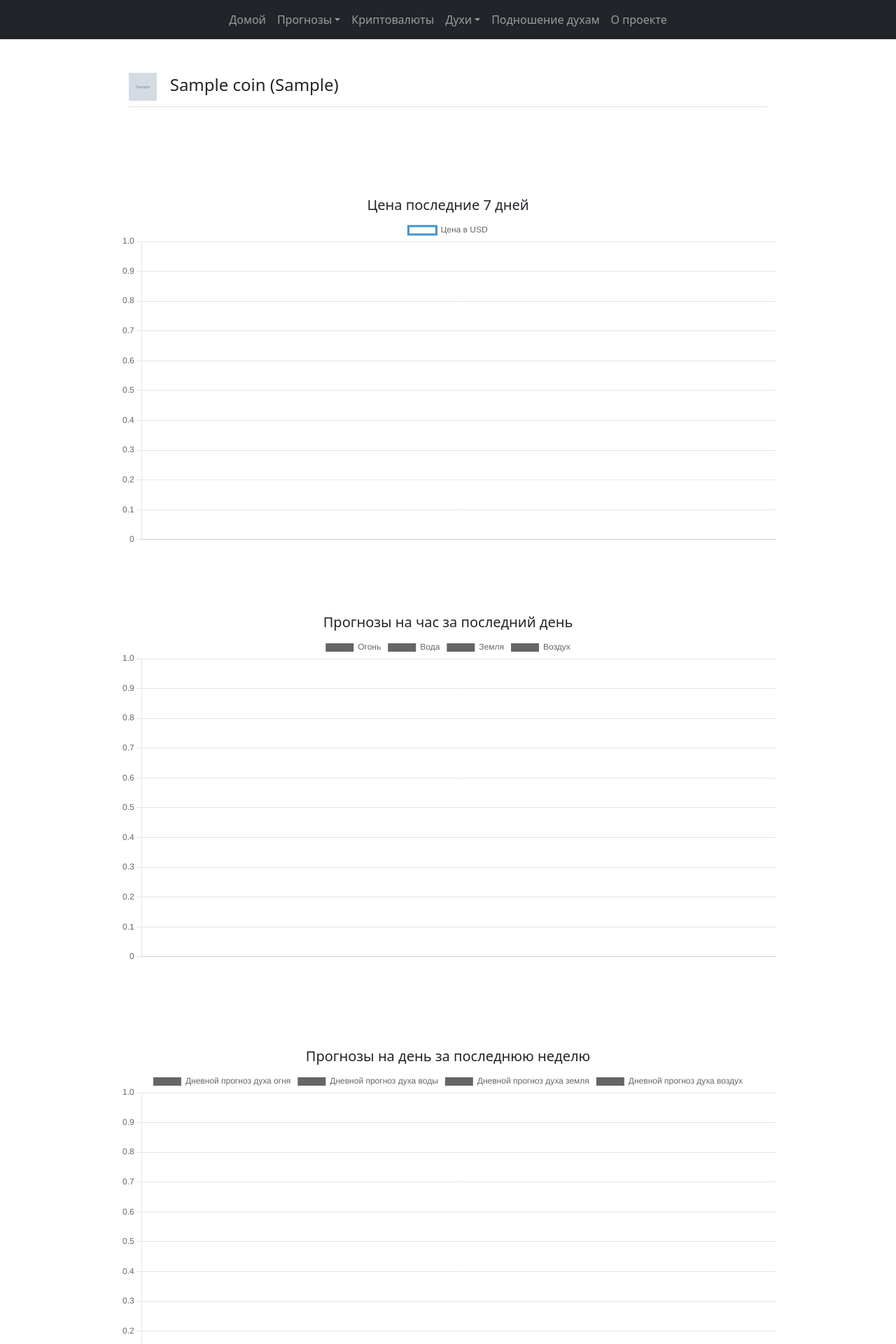
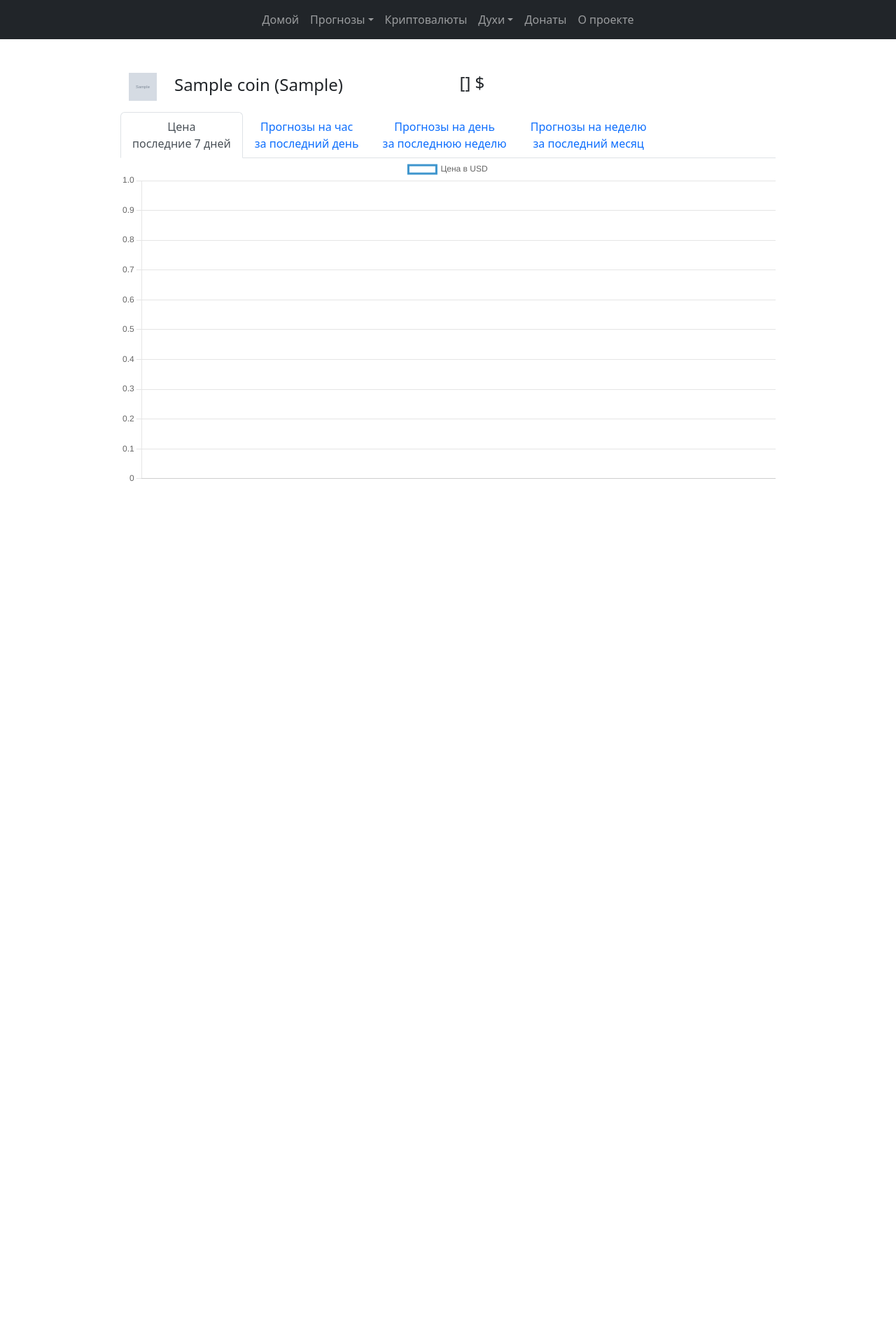
Before and after one commit to bergamot-tea/tradehelper, a Django app: template templates/coin.html in a window 1280 px wide. Shown: the top 1920 px of the page at 70% size. After the commit the page ends 688 px from the top, so only its background shows below. Run offline with Django 3.2, Linux system fonts and the light colour scheme; tables that the repository leaves empty hold one stand-in row (values such as "Sample post"); the template is opened without the code that fills it: values that come from a table or form of the project are taken from there, most other values are stand-ins (such as "Sample title", 1, 10 or a date in 2020); grey boxes marked "Sample" are stand-in pictures; some libraries are stand-ins or nearby versions.

Commit message:
add donate page
and add tabs in templates, and add order by id in views

```diff
--- a/templates/base.html
+++ b/templates/base.html
@@ -28,6 +28,7 @@
 .container {
   max-width: 960px;
 }
+
 
     </style>
 
@@ -72,7 +73,7 @@
           </li>
 
 		  <li class="nav-item">
-            <a class="nav-link" aria-current="page" href="/">Подношение духам</a>
+            <a class="nav-link" aria-current="page" href="/donate">Донаты</a>
           </li>
 
 		  <li class="nav-item">
--- a/templates/coin.html
+++ b/templates/coin.html
@@ -8,21 +8,72 @@
 
 
 
-<div class="container col-xxl-8 px-4 py-5">
+ <div class="container py-5">
 
- <h4 class="pb-2 border-bottom"><img align='center' class="" src="/static/img/{{ token.logo }}" alt="" width="40" height="40">&nbsp&nbsp {{ token.name }} ({{ token.tiker }})</h4>
+ <div class="container">
+  <div class="row justify-content-md-center">
+    <div class="col col-md-auto">
+ <h4 class="pb-2"><img align='center' class="" src="/static/img/{{ token.logo }}" alt="" width="40" height="40">
+  &nbsp&nbsp {{ token.name }} ({{ token.tiker }})
+ </h4>
+    </div>
+    <div class="col text-center">
+  <h4 class="pb-2">{{ list_price.0 }} $ </h4>
+    </div>
+    <div class="col col-md-auto">
+ <h4 class="pb-2">
+  	<span class="badge {% if list_price.1  < 0 %}text-danger{% endif %}{% if list_price.1  >= 0 %}text-success{% endif %}">Ч: {{ list_price.1 }}%</span>
+	<span class="badge {% if list_price.2  < 0 %}text-danger{% endif %}{% if list_price.2  >= 0 %}text-success{% endif %}">Д: {{ list_price.2 }}%</span>
+	<span class="badge {% if list_price.3  < 0 %}text-danger{% endif %}{% if list_price.3  >= 0 %}text-success{% endif %}">Н: {{ list_price.3 }}%</span>
+ </h4>
+    </div>
+  </div>
+</div>
 
+ <!--
+ <h4 class="pb-2 border-bottom"><img align='center' class="" src="/static/img/{{ token.logo }}" alt="" width="40" height="40">
+
+ &nbsp&nbsp {{ token.name }} ({{ token.tiker }}) &nbsp&nbsp {{ list_price.0 }} $
+  	<span class="badge {% if list_price.1  < 0 %}text-danger{% endif %}{% if list_price.1  >= 0 %}text-success{% endif %}">Ч: {{ list_price.1 }}%</span>
+	<span class="badge {% if list_price.2  < 0 %}text-danger{% endif %}{% if list_price.2  >= 0 %}text-success{% endif %}">Д: {{ list_price.2 }}%</span>
+	<span class="badge {% if list_price.3  < 0 %}text-danger{% endif %}{% if list_price.3  >= 0 %}text-success{% endif %}">Н: {{ list_price.3 }}%</span>
+ </h4>
+ -->
+
+
+<ul class="nav nav-tabs" id="myTab" role="tablist">
+  <li class="nav-item" role="presentation">
+    <button class="nav-link active" id="tab1" data-bs-toggle="tab" data-bs-target="#home-tab-pane" type="button" role="tab" aria-controls="home-tab-pane" aria-selected="true">Цена<br>последние 7 дней</button>
+  </li>
+  <li class="nav-item" role="presentation">
+    <button class="nav-link" id="tab2" data-bs-toggle="tab" data-bs-target="#profile-tab-pane" type="button" role="tab" aria-controls="profile-tab-pane" aria-selected="false">Прогнозы на час<br>за последний день</button>
+  </li>
+  <li class="nav-item" role="presentation">
+    <button class="nav-link" id="tab3" data-bs-toggle="tab" data-bs-target="#contact-tab-pane" type="button" role="tab" aria-controls="contact-tab-pane" aria-selected="false">Прогнозы на день<br>за последнюю неделю</button>
+  </li>
+  <li class="nav-item" role="presentation">
+    <button class="nav-link" id="tab4" data-bs-toggle="tab" data-bs-target="#contact2-tab-pane" type="button" role="tab" aria-controls="contact2-tab-pane" aria-selected="false">Прогнозы на неделю<br>за последний месяц</button>
+  </li>
+</ul>
+<div class="tab-content" id="myTabContent">
+  <div class="tab-pane fade show active" id="home-tab-pane" role="tabpanel" aria-labelledby="tab1" tabindex="0">
+  <canvas id="myChart" width="400" height="200" role="img"></canvas>
+  </div>
+  <div class="tab-pane fade" id="profile-tab-pane" role="tabpanel" aria-labelledby="tab2" tabindex="0">
+<canvas id="myChart2" width="400" height="200" role="img"></canvas>
+  </div>
+  <div class="tab-pane fade" id="contact-tab-pane" role="tabpanel" aria-labelledby="tab3" tabindex="0">
+<canvas id="myChart3" width="400" height="200" role="img"></canvas>
+  </div>
+  <div class="tab-pane fade" id="contact2-tab-pane" role="tabpanel" aria-labelledby="tab4" tabindex="0">
+<canvas id="myChart4" width="400" height="200" role="img"></canvas>
+  </div>
+</div>
+</div>
  <br>
 
 
-
-  </div>
-
-
-
-
-
-
+<!--
 <div class="container py-5">
 <h5 align="center">Цена последние 7 дней</h5>
   <canvas id="myChart" width="400" height="200" role="img"></canvas>
@@ -47,6 +98,8 @@
 <canvas id="myChart4" width="400" height="200" role="img"></canvas>
 </div>
  <br>
+ -->
+
 <!--
 {{ yyyy.0|safe }}
 {{ yyyy.1|safe }}
@@ -60,8 +113,6 @@
 {{ yyyy.6|safe }}
 {{ yyyy.7|safe }}
 -->
-
-
 
 
 
--- a/tradehelper/urls.py
+++ b/tradehelper/urls.py
@@ -16,7 +16,7 @@ Including another URLconf
 from django.contrib import admin
 from django.urls import path
 from . views import home_view
-from helperapp.views import predict_1h_view, predict_1d_view, predict_7d_view, roma_view, spirit_view, coin_view, allcoins_view
+from helperapp.views import predict_1h_view, predict_1d_view, predict_7d_view, roma_view, spirit_view, coin_view, allcoins_view, donate_view
 from django.conf.urls import include
 from django.conf import settings
 from django.conf.urls.static import static
@@ -30,6 +30,7 @@ urlpatterns = [
     path('predict/day/', predict_1d_view, name='predict_1d_page'),
     path('predict/week/', predict_7d_view, name='predict_7d_page'),
     path('roma/', roma_view, name='roma_page'),
+    path('donate/', donate_view, name='donate_page'),
     path('coins/', allcoins_view, name='allcoins_page'),
     path('coins/<coin>/', coin_view, name='coin_page'),
     path('<spirit>/', spirit_view, name='spirit_page'),
```
Also changed, not shown: helperapp/views.py (+27 -7 lines), templates/donate.html (added, +63 -0 lines), templates/spirit.html (+36 -65 lines).
